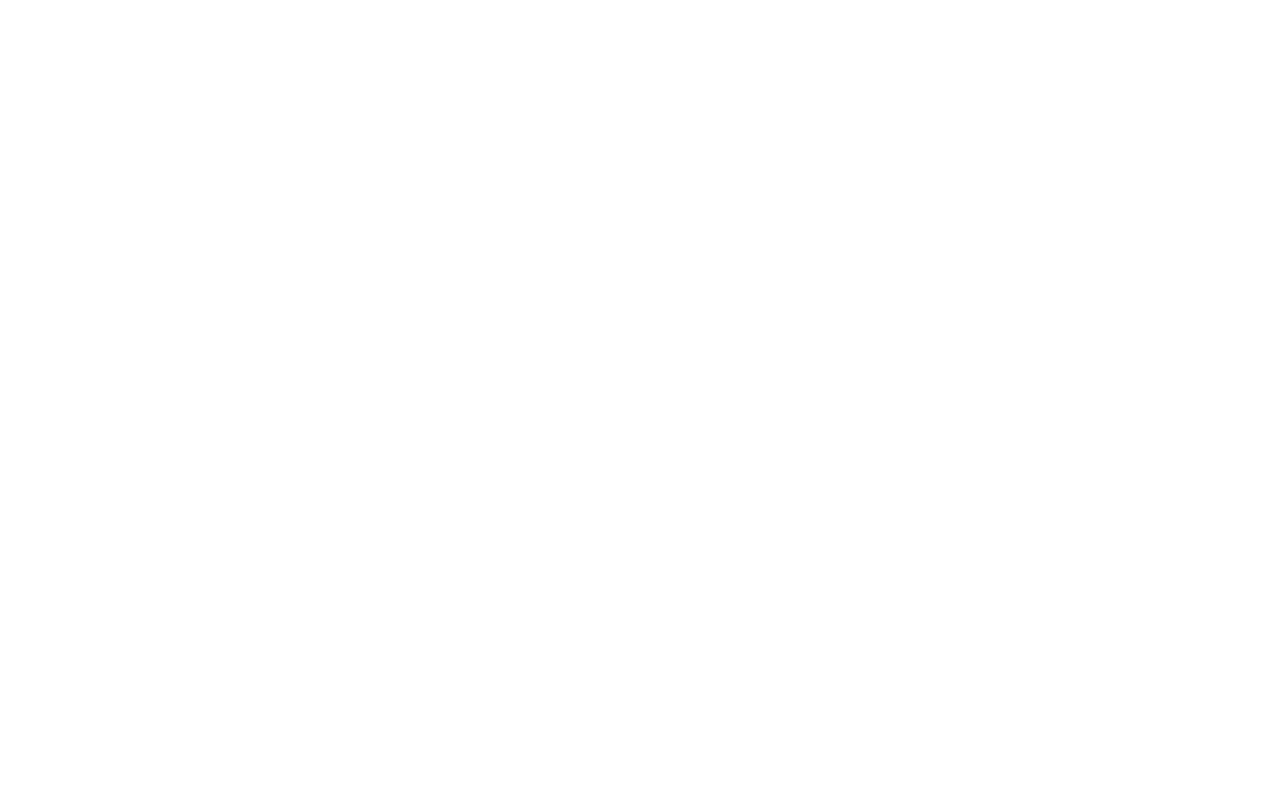
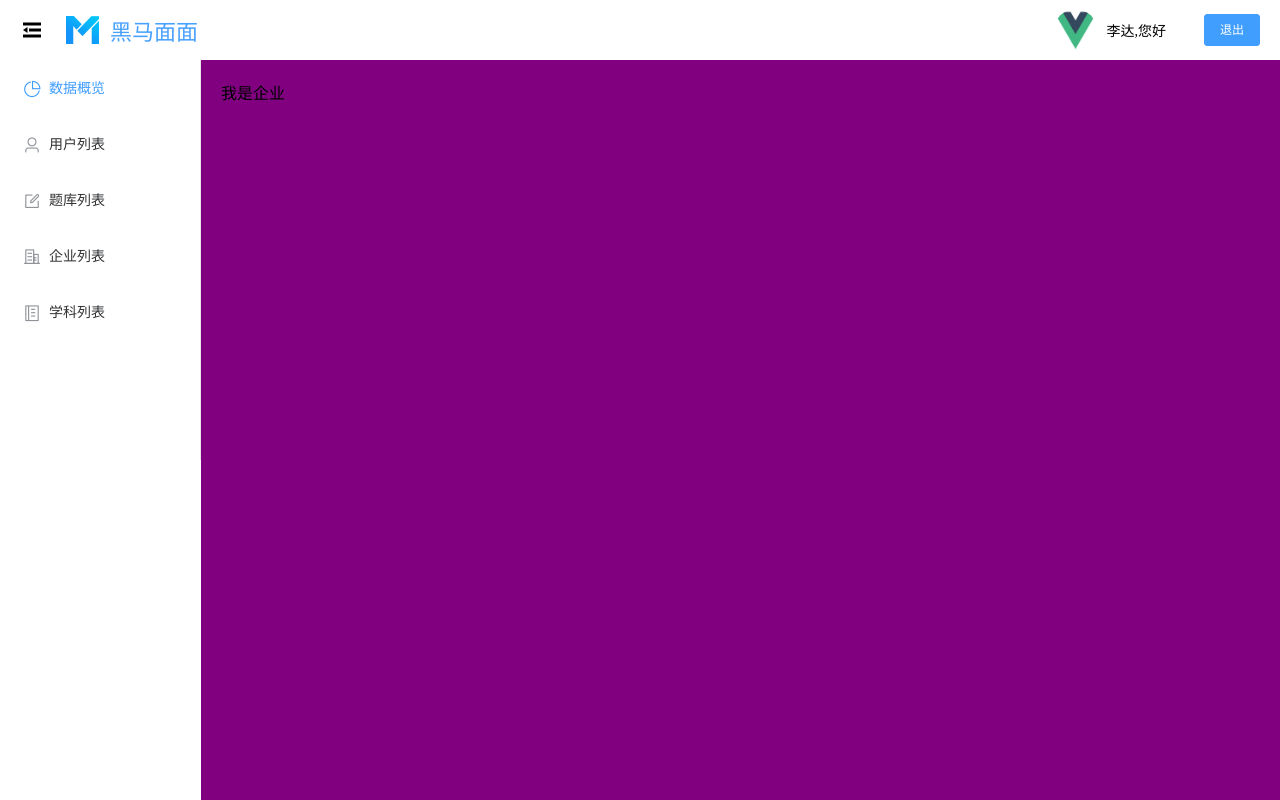
Before and after one commit to Lxd-554629679/heimamm-lxd, a Vue app: page /#/index/enterprise in a window 1280 px wide. Built offline with nearby package versions, Linux system fonts and the light colour scheme.

Commit message:
静态页面和嵌套路由完成

```diff
--- /dev/null
+++ b/src/views/index/chart/chart.vue
@@ -0,0 +1,12 @@
+<template>
+  <div>我是数据</div>
+</template>
+
+<script>
+export default {
+  name: "chart"
+};
+</script>
+
+<style>
+</style>
--- /dev/null
+++ b/src/views/index/enterprise/enterprise.vue
@@ -0,0 +1,13 @@
+<template>
+  <div>我是企业</div>
+</template>
+
+<script>
+export default {
+ name: "enterprise"
+}
+</script>
+
+<style>
+
+</style>
--- /dev/null
+++ b/src/views/index/index.vue
@@ -0,0 +1,114 @@
+<template>
+  <el-container class="index-container">
+    <el-header class="my-header">
+      <!-- 头部 -->
+      <div class="left">
+        <i class="el-icon-s-fold icon" @click="isCollapse=!isCollapse"></i>
+        <img class="logo" src="../../assets/logo-index.png" alt />
+        <span class="title">黑马面面</span>
+      </div>
+      <div class="right">
+        <img class="user-icon" src="../../assets/logo.png" alt />
+        <span class="user-name">李达,您好</span>
+        <el-button size="small" type="primary">退出</el-button>
+      </div>
+    </el-header>
+    <!-- 主体 -->
+    <el-container>
+      <!-- 侧边栏 -->
+      <el-aside width="auto" class="my-aside">
+        <!-- 侧边导航栏 -->
+        <el-menu router default-active="/index/chart" class="el-menu-vertical-demo" :collapse="isCollapse">
+          <el-menu-item index="/index/chart">
+            <i class="el-icon-pie-chart"></i>
+            <span slot="title">数据概览</span>
+          </el-menu-item>
+          <el-menu-item index="/index/user">
+            <i class="el-icon-user"></i>
+            <span slot="title">用户列表</span>
+          </el-menu-item>
+          <el-menu-item index="/index/question">
+            <i class="el-icon-edit-outline"></i>
+            <span slot="title">题库列表</span>
+          </el-menu-item>
+          <el-menu-item index="/index/enterprise">
+            <i class="el-icon-office-building"></i>
+            <span slot="title">企业列表</span>
+          </el-menu-item>
+          <el-menu-item index="/index/subject">
+            <i class="el-icon-notebook-2"></i>
+            <span slot="title">学科列表</span>
+          </el-menu-item>
+        </el-menu>
+      </el-aside>
+      <!-- 内容 -->
+      <el-main class="my-main">
+        <router-view></router-view>
+      </el-main>
+    </el-container>
+  </el-container>
+</template>
+
+<script>
+export default {
+  name: "index",
+  data() {
+    return {
+      isCollapse: false
+    };
+  }
+};
+</script>
+
+<style lang='less'>
+.index-container {
+  height: 100%;
+  .my-header {
+    // background-color: skyblue;
+    display: flex;
+    justify-content: space-between;
+    .left {
+      display: flex;
+      align-items: center;
+      .icon {
+        font-size: 24px;
+        margin-right: 22px;
+      }
+      .logo {
+        width: 33px;
+        height: 28px;
+        margin-right: 11px;
+      }
+      .title {
+        font-size: 22px;
+        color: #49a1ff;
+      }
+    }
+    .right {
+      display: flex;
+      align-items: center;
+      .user-icon {
+        border-radius: 50%;
+        width: 43px;
+        height: 43px;
+        margin-right: 9px;
+      }
+      .user-name {
+        font-size: 14px;
+        margin-right: 38px;
+      }
+    }
+  }
+  .my-aside {
+    // background-color: green;
+    // 导航样式
+    .el-menu-vertical-demo:not(.el-menu--collapse) {
+      width: 200px;
+      min-height: 400px;
+    }
+  }
+  .my-main {
+    background-color: purple;
+  }
+}
+</style>
--- /dev/null
+++ b/src/views/index/question/question.vue
@@ -0,0 +1,13 @@
+<template>
+  <div>我是问题</div>
+</template>
+
+<script>
+export default {
+ name: "question"
+}
+</script>
+
+<style>
+
+</style>
--- /dev/null
+++ b/src/views/index/subject/subject.vue
@@ -0,0 +1,13 @@
+<template>
+  <div>我是学科</div>
+</template>
+
+<script>
+export default {
+ name: "subject"
+}
+</script>
+
+<style>
+
+</style>
--- /dev/null
+++ b/src/views/index/user/user.vue
@@ -0,0 +1,13 @@
+<template>
+  <div>我是用户</div>
+</template>
+
+<script>
+export default {
+ name: "user"
+}
+</script>
+
+<style>
+
+</style>
```
Also changed, not shown: src/router/router.js (+37 -3 lines), src/assets/logo-index.png (added).
